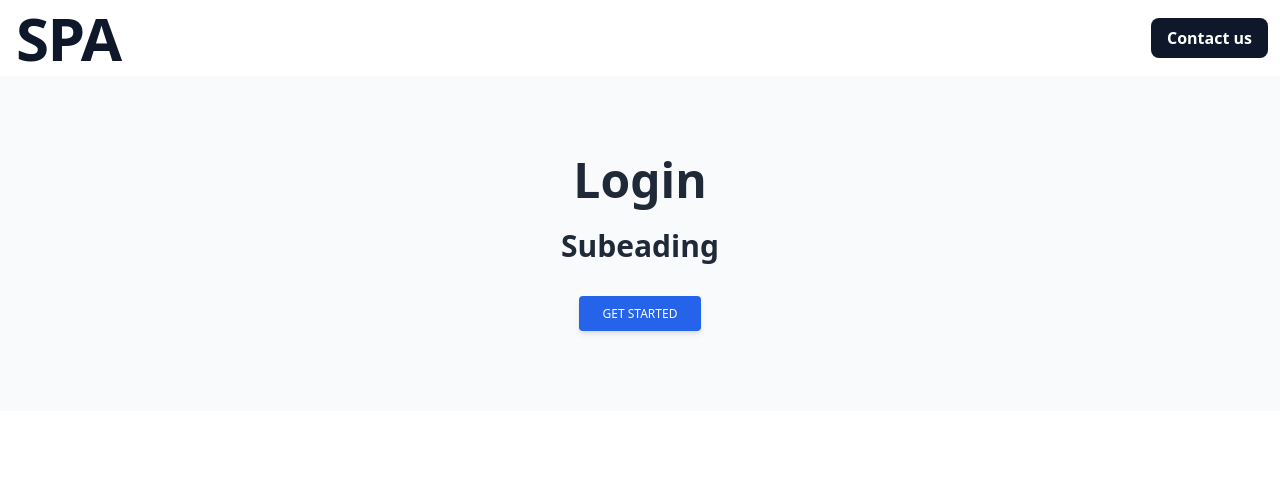
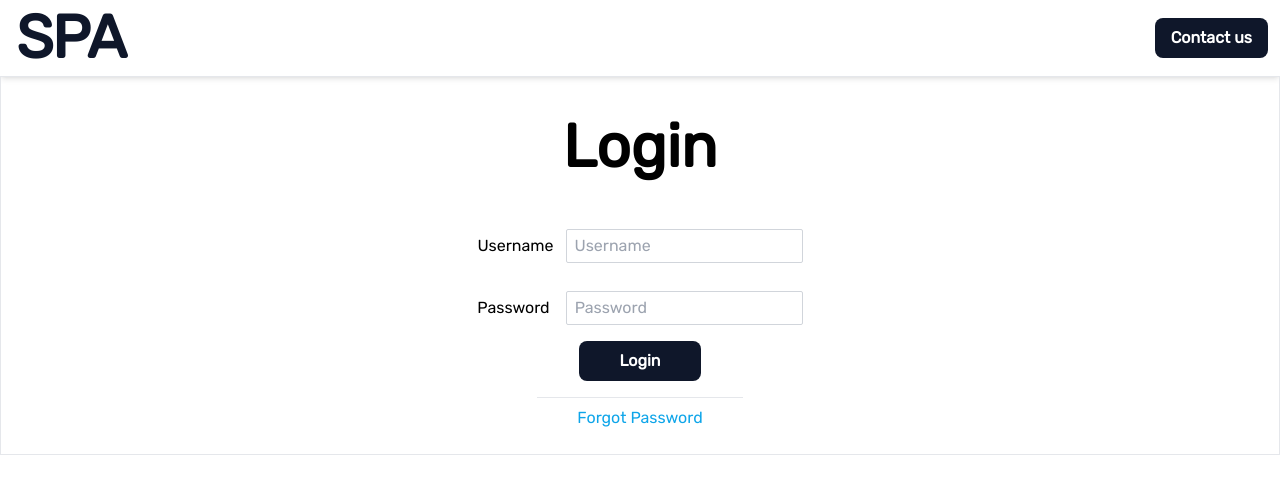
Before and after one commit to Abrish-Green/simple_spa, a React (Create React App) app: page /login in a window 1280 px wide. Shown: the top 494 px of the page. Built offline with nearby package versions, Linux system fonts and the light colour scheme.

Commit message:
Added Login

```diff
--- a/public/index.html
+++ b/public/index.html
@@ -13,7 +13,13 @@
     <script src="https://cdn.tailwindcss.com"></script>
 
     <link rel="manifest" href="%PUBLIC_URL%/manifest.json" />
-
+    <style>
+      @import url('https://fonts.googleapis.com/css2?family=Montserrat:ital,wght@0,100;0,200;0,300;0,400;0,600;0,800;1,100;1,200;1,300;1,400;1,600;1,700&display=swap');
+      @import url('https://fonts.googleapis.com/css2?family=Montserrat:ital,wght@0,100;0,200;0,300;0,400;0,600;0,800;1,100;1,200;1,300;1,400;1,600;1,700&family=Rubik&display=swap');
+      *{
+        font-family: Rubik, Arial, Helvetica, sans-serif;
+      }
+     </style>
     <title>SPA</title>
   </head>
   <body>
--- a/src/Layouts/Header/index.jsx
+++ b/src/Layouts/Header/index.jsx
@@ -31,10 +31,9 @@ const index = () => {
             SPA
           </h1>
           <div className="contact mx-3 right-0">
-            <a className="bg-slate-900 hover:bg-slate-700 focus:outline-none focus:ring-2 focus:ring-slate-400 focus:ring-offset-2 focus:ring-offset-slate-50 text-white font-semibold py-2 px-4 rounded-lg w-full flex items-center justify-center sm:w-auto dark:bg-sky-500 dark:highlight-white/20 dark:hover:bg-sky-400">
-              {" "}
+            <button className="bg-slate-900 hover:bg-slate-700 focus:outline-none focus:ring-2  text-white font-semibold py-2 px-4 rounded-lg w-full flex items-center justify-center sm:w-auto dark:bg-sky-500 dark:highlight-white/20 dark:hover:bg-sky-400">
               Contact us
-            </a>
+            </button>
           </div>
         </nav>
       </header>
--- a/src/Pages/Login/index.jsx
+++ b/src/Pages/Login/index.jsx
@@ -3,18 +3,42 @@ import React from "react";
 const index = () => {
   return (
     <>
-      <div class="text-center bg-gray-50 text-gray-800 py-20 px-6">
-        <h1 class="text-5xl font-bold mt-0 mb-6">Login</h1>
-        <h3 class="text-3xl font-bold mb-8">Subeading</h3>
-        <a
-          class="inline-block px-6 py-2.5 bg-blue-600 text-white font-medium text-xs leading-tight uppercase rounded shadow-md hover:bg-blue-700 hover:shadow-lg focus:bg-blue-700 focus:shadow-lg focus:outline-none focus:ring-0 active:bg-blue-800 active:shadow-lg transition duration-150 ease-in-out"
-          data-mdb-ripple="true"
-          data-mdb-ripple-color="light"
-          href="#!"
-          role="button"
-        >
-          Get started
-        </a>
+      <div class="text-center border w-full h-full">
+        <div className="title font-bold text-4xl md:mx-2 sm:text-4xl lg:text-6xl py-10 text-center dark:text-white">
+          Login
+        </div>
+        <div className="input-section flex items-center justify-center flex-col gap-1">
+          <div className="username flex items-center py-3 px-6 gap-3 ">
+            <label for="username">Username</label>
+            <input
+              type="text"
+              placeholder="Username"
+              className="border py-1 px-2 border-gray-300 rounded-sm focus:outline"
+            />
+          </div>
+          <div className="password flex items-center py-3 px-6 gap-4">
+            <label for="password">Password</label>
+            <input
+              type="password"
+              placeHolder="Password"
+              className="border py-1 px-2 border-gray-300 rounded-sm focus:outline"
+            />
+          </div>
+          <div className="submit">
+            <button className="bg-slate-900 hover:bg-slate-700 focus:outline-none focus:ring-2 focus:ring-slate-400 focus:ring-offset-2 focus:ring-offset-slate-50 text-white font-semibold py-2 px-10 rounded-lg w-full flex items-center justify-center sm:w-auto dark:bg-sky-500 dark:highlight-white/20 dark:hover:bg-sky-400">
+              Login
+            </button>
+          </div>
+        </div>
+
+        <div className="lostPassword m-4 flex justify-center">
+          <a
+            href="/forgotPassword"
+            class="text-sky-500  border-t px-10 py-2 font-thin text-sky-400"
+          >
+            Forgot Password
+          </a>
+        </div>
       </div>
     </>
   );
```
